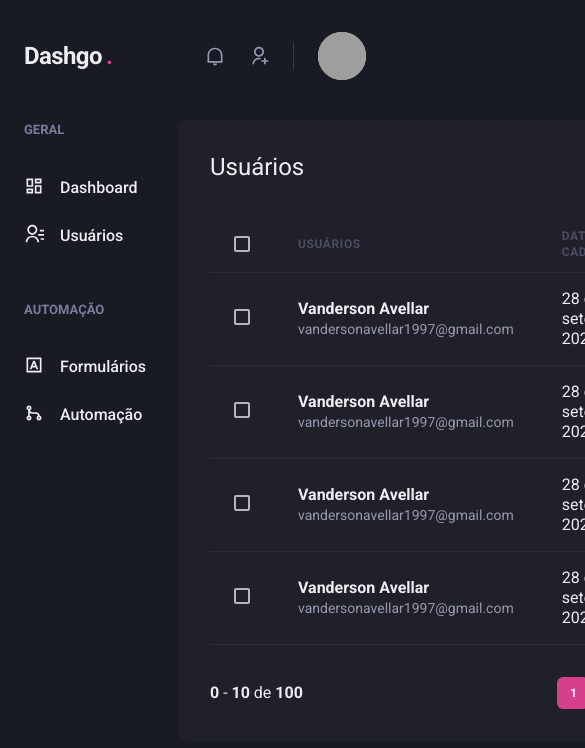
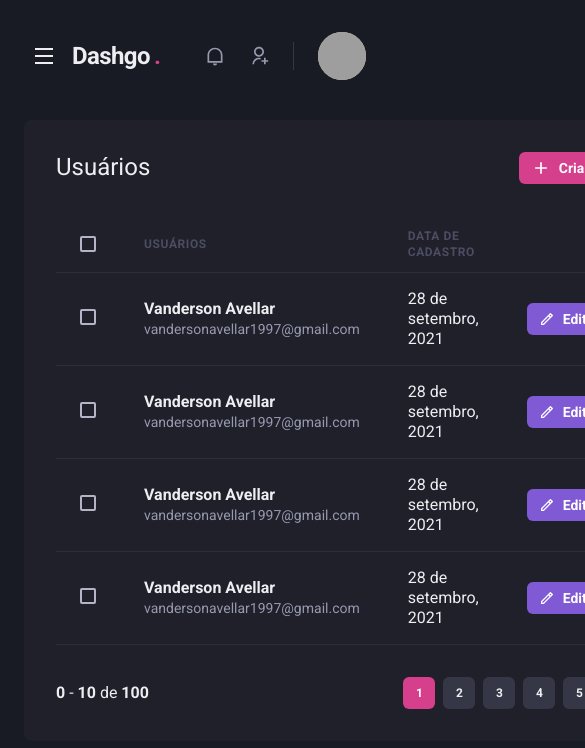
Before and after one commit to avellar2/dashgo, a Next.js app: page /users in a window 390 px wide. Shown: the top 748 px of the page, 585 px wide, since content can reach past the window. Built offline with nearby package versions, Linux system fonts and the light colour scheme; grey boxes are pictures that could not be loaded.

Commit message:
Sidebar responsivo

```diff
--- a/src/components/Header/index.tsx
+++ b/src/components/Header/index.tsx
@@ -1,12 +1,16 @@
 import {
-    Flex, useBreakpointValue,
+    Flex, Icon, IconButton, useBreakpointValue,
 } from "@chakra-ui/react";
+import { RiMenuLine } from "react-icons/ri";
+import { useSidebarDrawer } from "../../contexts/SidebarDrawerContext";
 import { Logo } from "./Logo";
 import { NotificationsNav } from "./NotificationsNav";
 import { Profile } from "./Profile";
 import { SearchBox } from "./SearchBox";
 
 export function Header() {
+
+    const {onOpen} = useSidebarDrawer()
 
     const isWideVersion = useBreakpointValue({
         base: false,
@@ -24,6 +28,20 @@
             px={"6"}
             align={"center"}
         >
+            {!isWideVersion && (
+                <IconButton
+                    aria-label="Open navigation"
+                    icon={<Icon as={RiMenuLine}/>}
+                    fontSize='24'
+                    variant='unstyled'
+                    onClick={onOpen}
+                    mr='2'
+                    mt={'2'}
+
+                >
+
+                </IconButton>
+            )}
             <Logo />
 
             {isWideVersion && <SearchBox/>}
--- /dev/null
+++ b/src/components/Sidebar/SidebarNav.tsx
@@ -0,0 +1,20 @@
+import { Stack } from "@chakra-ui/react";
+import { RiContactsLine, RiDashboardLine, RiGitMergeLine, RiInputMethodLine } from "react-icons/ri";
+import { NavLink } from "./NavLink";
+import { NavSection } from "./NavSection";
+
+export function SidebarNav() {
+    return (
+        <Stack spacing="12" align={"flex-start"}>
+            <NavSection title="GERAL">
+                <NavLink icon={RiDashboardLine}>Dashboard</NavLink>
+                <NavLink icon={RiContactsLine}>Usuários</NavLink>
+            </NavSection>
+
+            <NavSection title="AUTOMAÇÃO">
+                <NavLink icon={RiInputMethodLine}>Formulários</NavLink>
+                <NavLink icon={RiGitMergeLine}>Automação</NavLink>
+            </NavSection>
+        </Stack>
+    );
+}
--- a/src/components/Sidebar/index.tsx
+++ b/src/components/Sidebar/index.tsx
@@ -1,27 +1,36 @@
-import { Box, Icon, Link, Stack, Text } from "@chakra-ui/react";
-import {
-    RiContactsLine,
-    RiDashboardLine,
-    RiGitMergeLine,
-    RiInputMethodLine,
-} from "react-icons/ri";
-import { NavLink } from "./NavLink";
-import { NavSection } from "./NavSection";
+import { Box, Drawer, DrawerBody, DrawerCloseButton, DrawerContent, DrawerHeader, DrawerOverlay, useBreakpointValue } from "@chakra-ui/react";
+import { useSidebarDrawer } from "../../contexts/SidebarDrawerContext";
+import { SidebarNav } from "./SidebarNav";
 
 export function Sidebar() {
+
+    const {isOpen, onClose} = useSidebarDrawer()
+
+    const isDrawerSidebar = useBreakpointValue({
+        base: true,
+        lg: false,
+    })
+
+    if (isDrawerSidebar) {
+        return (
+            <Drawer isOpen={isOpen} placement="left" onClose={onClose}>
+                <DrawerOverlay>
+                    <DrawerContent bg='gray.800' p={'4'}>
+                        <DrawerCloseButton mt='6'/>
+                        <DrawerHeader>Navegação</DrawerHeader>
+
+                        <DrawerBody>
+                            <SidebarNav/>
+                        </DrawerBody>
+                    </DrawerContent>
+                </DrawerOverlay>
+            </Drawer>
+        )
+    }
+
     return (
         <Box as="aside" w={"64"} mr={"8"}>
-            <Stack spacing="12" align={"flex-start"}>
-                <NavSection title="GERAL">
-                    <NavLink icon={RiDashboardLine}>Dashboard</NavLink>
-                    <NavLink icon={RiContactsLine}>Usuários</NavLink>
-                </NavSection>
-
-                <NavSection title="AUTOMAÇÃO">
-                    <NavLink icon={RiInputMethodLine}>Formulários</NavLink>
-                    <NavLink icon={RiGitMergeLine}>Automação</NavLink>
-                </NavSection>
-            </Stack>
+            <SidebarNav/>
         </Box>
     );
 }
--- /dev/null
+++ b/src/contexts/SidebarDrawerContext.tsx
@@ -0,0 +1,28 @@
+import { useDisclosure, UseDisclosureReturn } from "@chakra-ui/react";
+import { useRouter } from "next/router";
+import { createContext, ReactNode, useContext, useEffect } from "react";
+
+interface SidebarDrawerProviderProps {
+    children: ReactNode;
+}
+
+type SidebarDrawerContextData = UseDisclosureReturn
+
+const SidebarDrawerContext = createContext({} as SidebarDrawerContextData);
+
+export function SidebarDrawerProvider({children}: SidebarDrawerProviderProps) {
+    const disclosure = useDisclosure();
+    const router = useRouter()
+
+    useEffect(()=>{
+        disclosure.onClose()
+    },[router.asPath])
+
+    return (
+        <SidebarDrawerContext.Provider value={disclosure}>
+            {children}
+        </SidebarDrawerContext.Provider>
+    );
+}
+
+export const useSidebarDrawer = () => useContext(SidebarDrawerContext)
--- a/src/pages/_app.tsx
+++ b/src/pages/_app.tsx
@@ -1,11 +1,14 @@
 import { AppProps } from "next/app";
 import { ChakraProvider } from "@chakra-ui/react";
 import { theme } from "../styles/theme";
+import { SidebarDrawerProvider } from "../contexts/SidebarDrawerContext";
 
 function MyApp({ Component, pageProps }: AppProps) {
     return (
         <ChakraProvider resetCSS theme={theme}>
-            <Component {...pageProps} />
+            <SidebarDrawerProvider>
+                <Component {...pageProps} />
+            </SidebarDrawerProvider>
         </ChakraProvider>
     );
 }
```
